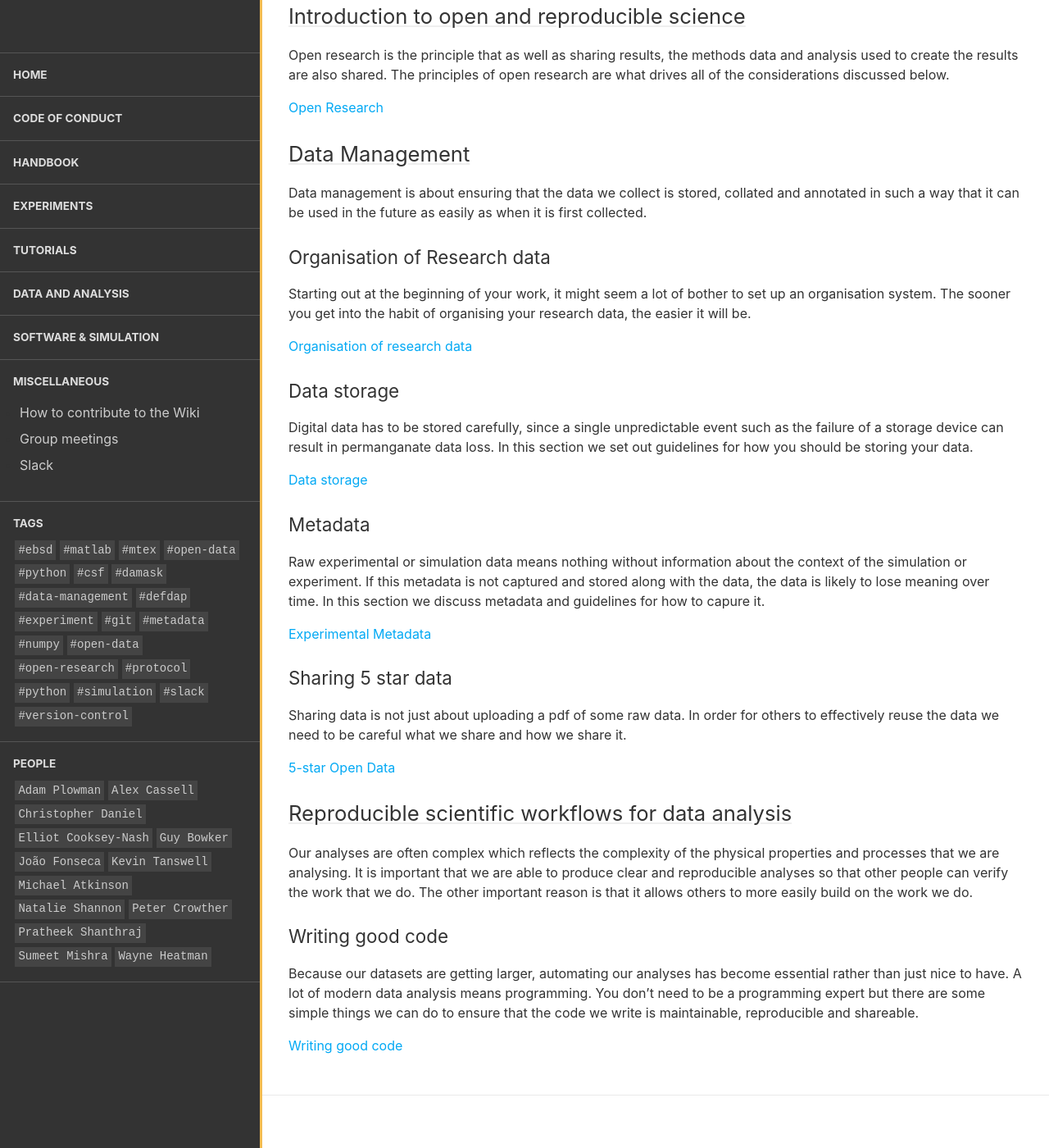
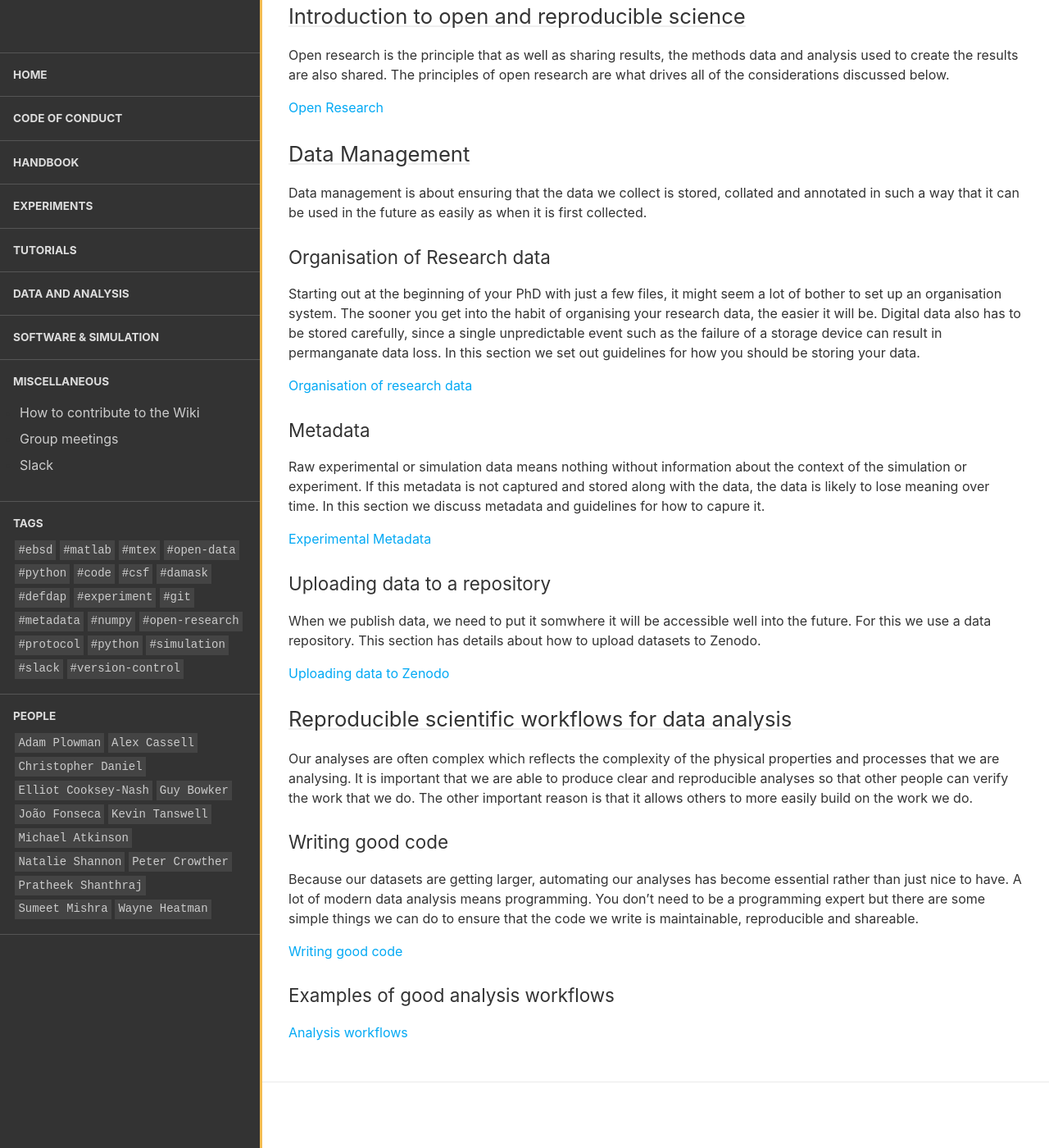
Before and after one commit to LightForm-group/wiki, a Jekyll site: the page built from collections/_data_analysis/index.md, in a window 1280 px wide and 1400 px high, scrolled down 671 px. Shown: the whole window at 82% size. Built offline with Jekyll 4.4.1, drawn with Linux system fonts in a browser that asks for light colours; nearby versions of some CDN libraries; some of the changed text lies outside the part shown.

Commit message:
Add good-code, open-research and data-organisation

```diff
--- a/_config.yml
+++ b/_config.yml
@@ -175,3 +175,11 @@
       show_breadcrumbs: true
       show_meta: true
       title: ''
+  - scope:
+      path: ""
+      type: "data_analysis"
+    values:
+      layout: post
+      show_breadcrumbs: true
+      show_meta: true
+      title: ''
--- a/collections/_data_analysis/index.md
+++ b/collections/_data_analysis/index.md
@@ -20,15 +20,9 @@
 Data management is about ensuring that the data we collect is stored, collated and annotated in such a way that it can be used in the future as easily as when it is first collected.
 
 ### Organisation of Research data
-Starting out at the beginning of your work, it might seem a lot of bother to set up an organisation system. The sooner you get into the habit of organising your research data, the easier it will be.
+Starting out at the beginning of your PhD with just a few files, it might seem a lot of bother to set up an organisation system. The sooner you get into the habit of organising your research data, the easier it will be. Digital data also has to be stored carefully, since a single unpredictable event such as the failure of a storage device can result in permanganate data loss. In this section we set out guidelines for how you should be storing your data.
 
 [Organisation of research data](./organisation-of-research-data)
-
-
-### Data storage
-Digital data has to be stored carefully, since a single unpredictable event such as the failure of a storage device can result in permanganate data loss. In this section we set out guidelines for how you should be storing your data.
-
-[Data storage](./data-storage)
 
 
 ### Metadata
@@ -37,17 +31,19 @@
 [Experimental Metadata](./experimental-metadata)
 
 
-### Sharing 5 star data
-Sharing data is not just about uploading a pdf of some raw data. In order for others to effectively reuse the data we need to be careful what we share and how we share it.
+### Uploading data to a repository
+When we publish data, we need to put it somwhere it will be accessible well into the future. For this we use a data repository. This section has details about how to upload datasets to Zenodo.
 
-[5-star Open Data](./five-star-data)
-
+[Uploading data to Zenodo](./zenodo)
 
 ## Reproducible scientific workflows for data analysis
 Our analyses are often complex which reflects the complexity of the physical properties and processes that we are analysing. It is important that we are able to produce clear and reproducible analyses so that other people can verify the work that we do. The other important reason is that it allows others to more easily build on the work we do.
-
 
 ### Writing good code
 Because our datasets are getting larger, automating our analyses has become essential rather than just nice to have. A lot of modern data analysis means programming. You don't need to be a programming expert but there are some simple things we can do to ensure that the code we write is maintainable, reproducible and shareable.
 
 [Writing good code](./writing-good-code)
+
+### Examples of good analysis workflows
+
+[Analysis workflows](./analysis-workflows)
```
Also changed, not shown: collections/_data_analysis/data-storage.md (deleted, +0 -120 lines), collections/_data_analysis/five-star-data.md (deleted, +0 -9 lines), collections/_data_analysis/open-research.md (+15 -1 lines), collections/_data_analysis/organisation-of-research-data.md (+110 -14 lines), collections/_data_analysis/using-git.md (added, +47 -0 lines), collections/_data_analysis/writing-good-code.md (+18 -34 lines).
